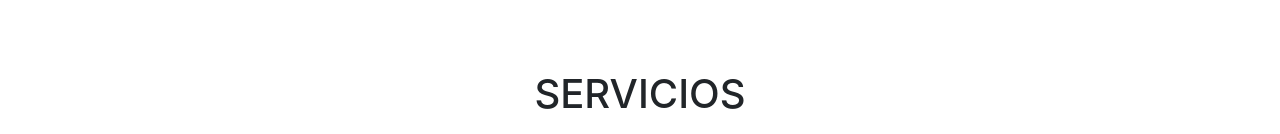
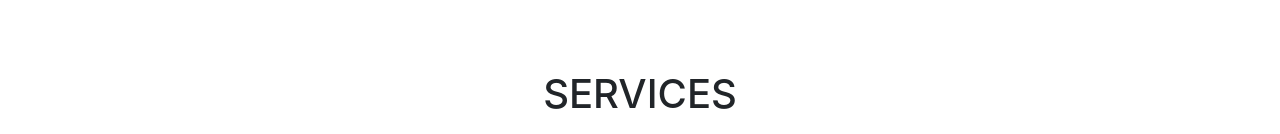
Before and after one commit to juanmrueda/clase2git, a website with bundled scripts: page index.html in a window 1280 px wide. Shown: the part 808-942 px from the top of the page. Built offline with nearby package versions, Linux system fonts and the light colour scheme; a web font is replaced by a local one.

Commit message:
Services
Reversa el cambio de la palabra services, que se cambio al español y no debia hacerla

```diff
--- a/index.html
+++ b/index.html
@@ -73,7 +73,7 @@
       <div class="container">
         <div class="row">
           <div class="col-lg-12 text-center">
-            <h2 class="section-heading text-uppercase">Servicios</h2>
+            <h2 class="section-heading text-uppercase">Services</h2>
             <h3 class="section-subheading text-muted">Lorem ipsum dolor sit amet consectetur.</h3>
           </div>
         </div>
```
